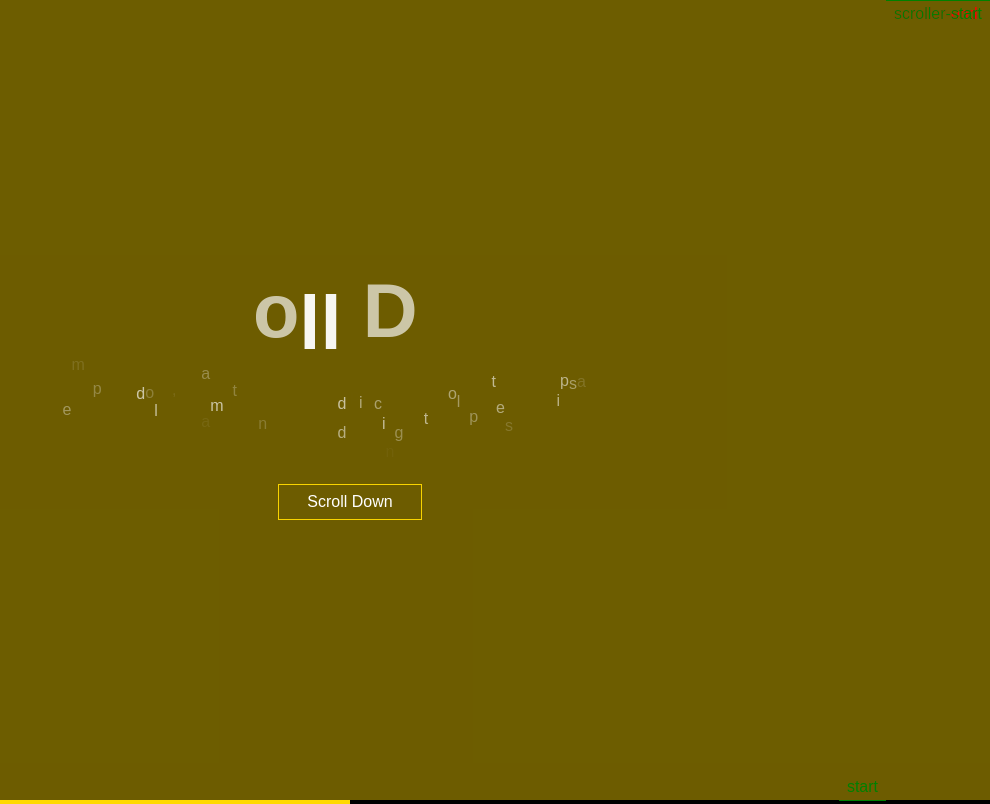
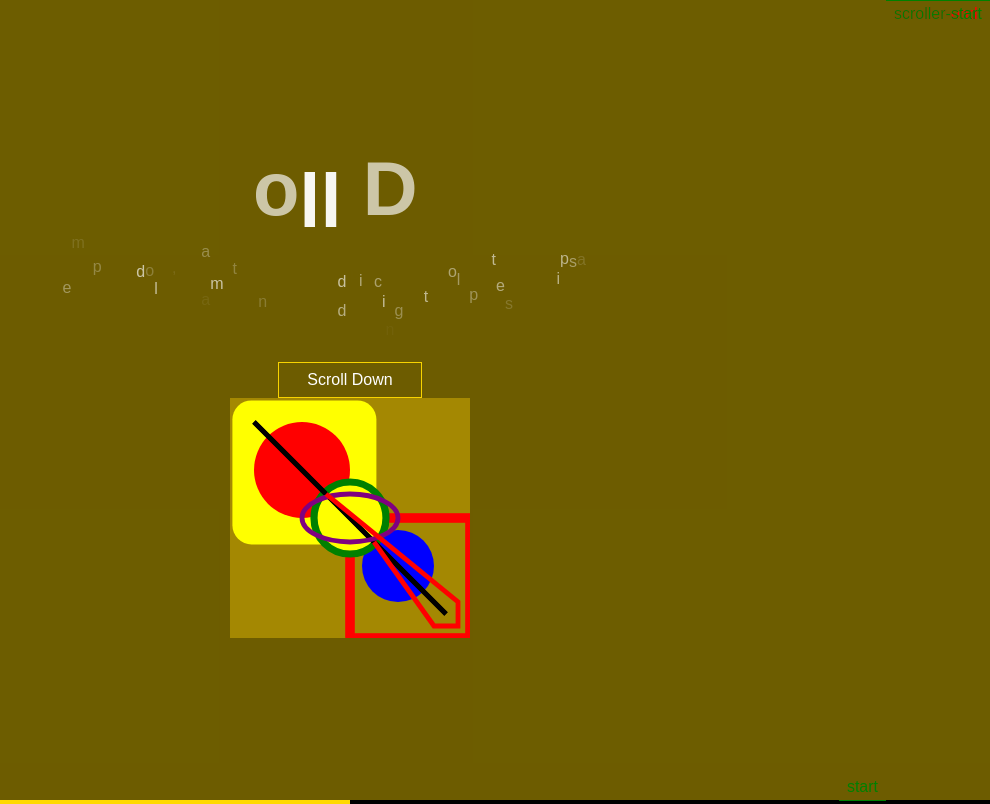
Before and after one commit to pronobiswas/includi, a plain HTML site: page index.html in a window 1280 px wide. Shown: the top 804 px of the page, without its empty margins (290-1280 px from the left). Drawn offline with nearby package versions, Linux system fonts and the light colour scheme.

Commit message:
draw svg -rect-circle-line-polyline-polygon- point,stroke __wiling_to_learn__ path

```diff
--- a/index.html
+++ b/index.html
@@ -1,11 +1,18 @@
 <!DOCTYPE html>
 <html lang="en">
+
 <head>
   <meta charset="UTF-8" />
   <meta name="viewport" content="width=device-width, initial-scale=1.0" />
   <title>Document</title>
   <link rel="stylesheet" href="./style.css" />
+  <style>
+    svg {
+      background-color: rgba(243, 199, 5, 0.411);
+    }
+  </style>
 </head>
+
 <body>
   <div id="smooth-wrapper">
     <div id="smooth-content">
@@ -13,12 +20,33 @@
       <div style="width: 100%; height: 100vh" id="section_one">
         <div class="first_section_wrapper">
           <h1>Scroll Down</h1>
-            <p class="textAnimate1">Lorem ipsum dolor, sit amet consectetur adipisicing elit. Voluptates, odio ipsam? Quam! Lorem ipsum dolor, sit amet consectetur adipisicing elit. Voluptates, odio ipsam? Quam!</p>
+          <p class="textAnimate1">Lorem ipsum dolor, sit amet consectetur adipisicing elit. Voluptates, odio ipsam?
+            Quam! Lorem ipsum dolor, sit amet consectetur adipisicing elit. Voluptates, odio ipsam? Quam!</p>
           <div class="bottom_scroll_indicator">
             <span>Scroll Down</span>
+            <div class="svg_box">
+
+              <svg viewBox="0 0 100 100" xmlns="http://www.w3.org/2000/svg" width="240" height="240" fill="yellow">
+                <rect x="1" y="1" width="60" height="60" rx="8" fill="" />
+                <rect x="50" y="50" width="50" height="50" fill="transparent" stroke="red" stroke-width= "4px" />
+                <circle cx="30" cy="30" r="20" fill="red" />
+                <circle cx="70" cy="70" r="15" fill="blue" />
+                <circle cx="50" cy="50" r="15" fill="tranparent" stroke ="green" stroke-width="3px" />
+                <line x1="10" y1="10" x2="90" y2="90" stroke="black" stroke-width="2" />
+                <line x1="10" y1="10" x2="90" y2="90" stroke="black" stroke-width="2" />
+                <ellipse cx="50" cy="50" rx="20" ry="10" fill="transparent" stroke="purple" stroke-width="2" />
+                <polyline points="60,60 85,95 95,95 95,85 40,40  " fill="transparent" stroke="red" stroke-width="2" />
+              </svg>
+
             </div>
           </div>
         </div>
+      </div>
+
+
+
+
+
       <section id="wayOfWorking">
         <div class="mainWarper">
           <!-- ===static=== -->
@@ -35,18 +63,11 @@
               </p>
               <button class="pro_button">
                 OUR APPROCH
-                  <span class="btn_arrow"
-                    ><svg
-                      viewBox="0 0 32 32"
-                      xmlns="http://www.w3.org/2000/svg"
-                      width="24"
-                      height="24"
-                      fill="currentColor"
-                    >
+                <span class="btn_arrow"><svg viewBox="0 0 32 32" xmlns="http://www.w3.org/2000/svg" width="24"
+                    height="24" fill="currentColor">
                     <g>
                       <path
-                          d="M19,26a1,1,0,0,1-.71-.29,1,1,0,0,1,0-1.42L26.59,16l-8.3-8.29a1,1,0,0,1,1.42-1.42l9,9a1,1,0,0,1,0,1.42l-9,9A1,1,0,0,1,19,26Z"
-                        />
+                        d="M19,26a1,1,0,0,1-.71-.29,1,1,0,0,1,0-1.42L26.59,16l-8.3-8.29a1,1,0,0,1,1.42-1.42l9,9a1,1,0,0,1,0,1.42l-9,9A1,1,0,0,1,19,26Z" />
                       <path d="M28,17H4a1,1,0,0,1,0-2H28a1,1,0,0,1,0,2Z" />
                     </g>
                   </svg>
@@ -70,14 +91,7 @@
                 <div class="hexagon_warper">
 
                   <div class="hexagon">
-                      <video
-                        class="bg-video"
-                        src="./assets/video001.mp4"
-                        autoplay
-                        muted
-                        loop
-                        playsinline
-                      ></video>
+                    <video class="bg-video" src="./assets/video001.mp4" autoplay muted loop playsinline></video>
                     <div class="hexagon_overlay">
                       <div class="mid_ball">
                         <div class="middle"></div>
@@ -107,4 +121,5 @@
   <!-- Script -->
   <script src="script.js"></script>
 </body>
+
 </html>
--- a/script.js
+++ b/script.js
@@ -33,6 +33,8 @@
 // });
 
 // JavaScript with GSAP animation
+console.log(document.querySelector(".hexagon_warper"));
+
 let smoother;
 
 window.addEventListener("DOMContentLoaded", () => {
```
Lines whose indentation alone changed are shown as unchanged.
